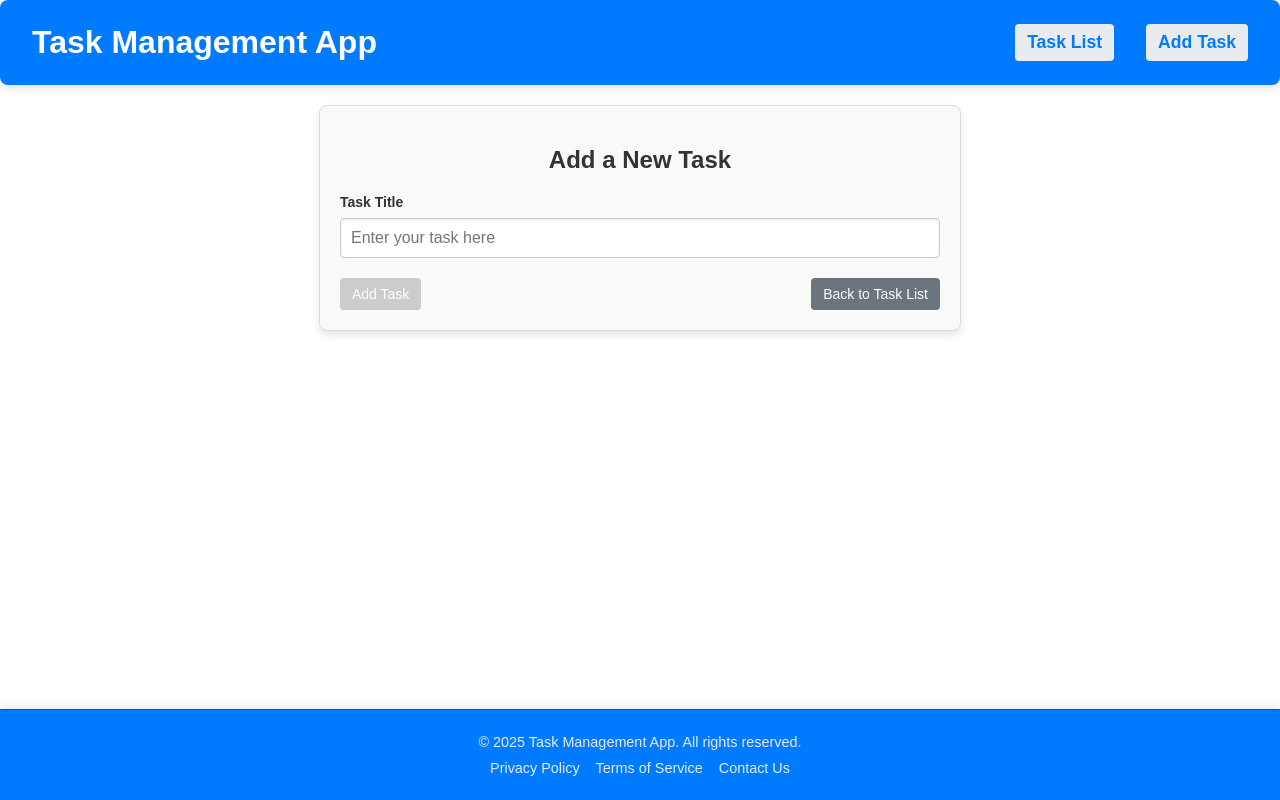
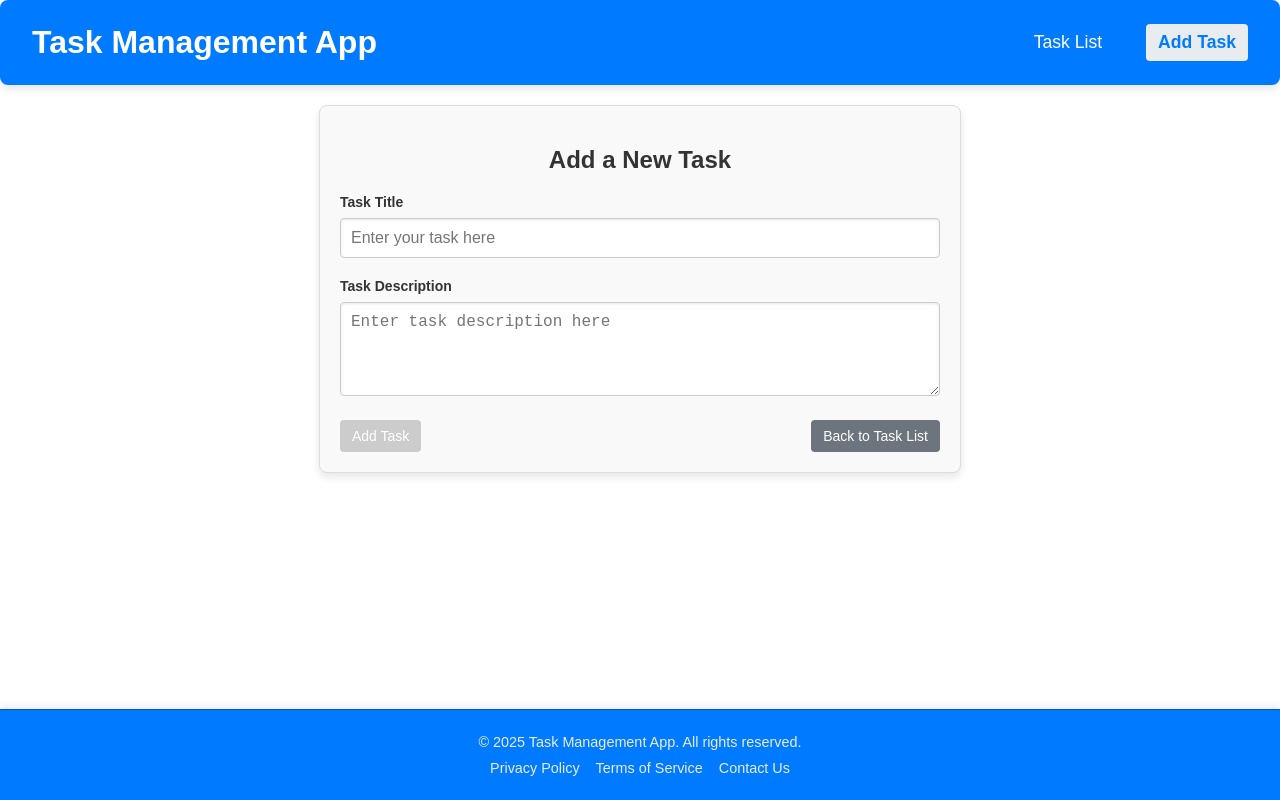
Before and after one commit to Manula413/Angular---Task-Management-App, an Angular app: page /add-task in a window 1280 px wide. Built offline with nearby package versions, Linux system fonts and the light colour scheme.

Commit message:
Added Task Description to the Task_Form

```diff
--- a/src/app/components/task-form/task-form.component.css
+++ b/src/app/components/task-form/task-form.component.css
@@ -28,7 +28,8 @@ label {
   font-weight: 600;
 }
 
-input {
+input,
+textarea {
   width: calc(100% - 22px); /* Adjust for padding and border */
   padding: 10px;
   font-size: 16px;
@@ -38,7 +39,12 @@ input {
   transition: border-color 0.3s, box-shadow 0.3s;
 }
 
-input:focus {
+textarea {
+  resize: vertical;  /* Allow vertical resizing */
+}
+
+input:focus,
+textarea:focus {
   border-color: #007bff;
   box-shadow: 0 0 4px rgba(0, 123, 255, 0.3);
   outline: none;
--- a/src/app/components/task-form/task-form.component.html
+++ b/src/app/components/task-form/task-form.component.html
@@ -12,6 +12,19 @@
         required
       />
     </div>
+
+    <!-- Task Description -->
+    <div class="form-group">
+      <label for="taskDescription">Task Description</label>
+      <textarea
+        id="taskDescription"
+        [(ngModel)]="newTaskDescription"
+        name="taskDescription"
+        placeholder="Enter task description here"
+        rows="4"
+      ></textarea>
+    </div>
+
     <div class="action-buttons">
       <button type="submit" [disabled]="!newTaskTitle.trim()">Add Task</button>
       <button routerLink="/" class="back-button">Back to Task List</button>
--- a/src/app/components/task-form/task-form.component.ts
+++ b/src/app/components/task-form/task-form.component.ts
@@ -9,6 +9,7 @@ import { Router } from '@angular/router';
 })
 export class TaskFormComponent {
   newTaskTitle: string = '';
+  newTaskDescription: string = '';  // New description field
 
   constructor(private router: Router) {}
 
@@ -19,6 +20,7 @@ export class TaskFormComponent {
     const newTask = {
       id: Date.now(),
       title: trimmedTitle,
+      description: this.newTaskDescription.trim(),  // Include description
       completed: false,
     };
 
@@ -26,7 +28,8 @@ export class TaskFormComponent {
     tasks.push(newTask);
     localStorage.setItem('tasks', JSON.stringify(tasks));
 
-    this.newTaskTitle = ''; // Clear the input
+    this.newTaskTitle = ''; // Clear the title input
+    this.newTaskDescription = '';  // Clear the description input
     this.router.navigate(['/']); // Navigate back
   }
 }
--- a/src/app/header/header.component.html
+++ b/src/app/header/header.component.html
@@ -1,10 +1,14 @@
-<!-- src/app/header/header.component.html -->
 <header class="header">
   <div class="logo">
     <h1>Task Management App</h1>
   </div>
   <nav class="navigation">
-    <a routerLink="/" routerLinkActive="active" class="nav-link">Task List</a>
-    <a routerLink="/add-task" routerLinkActive="active" class="nav-link">Add Task</a>
+    <a routerLink="/"
+       routerLinkActive="active"
+       [routerLinkActiveOptions]="{ exact: true }"
+       class="nav-link">Task List</a>
+    <a routerLink="/add-task"
+       routerLinkActive="active"
+       class="nav-link">Add Task</a>
   </nav>
 </header>
```
